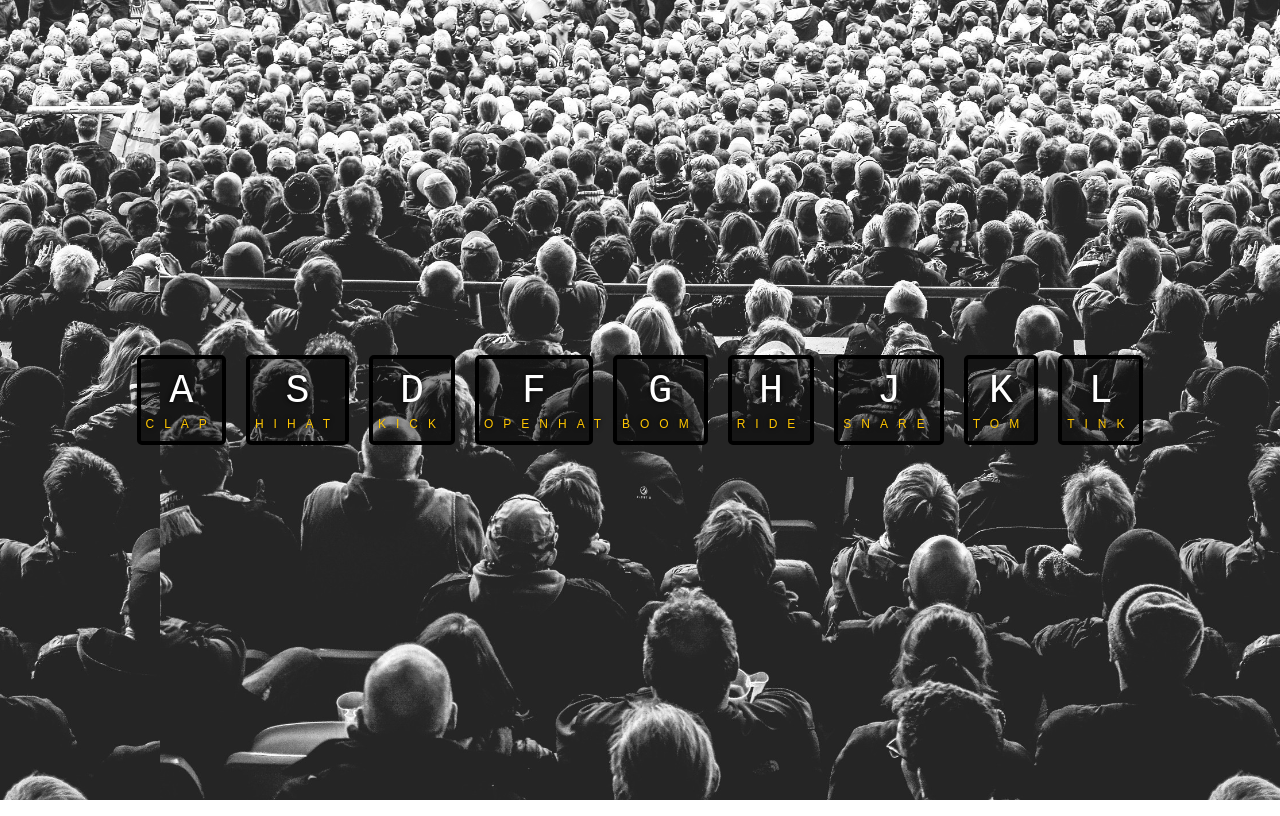
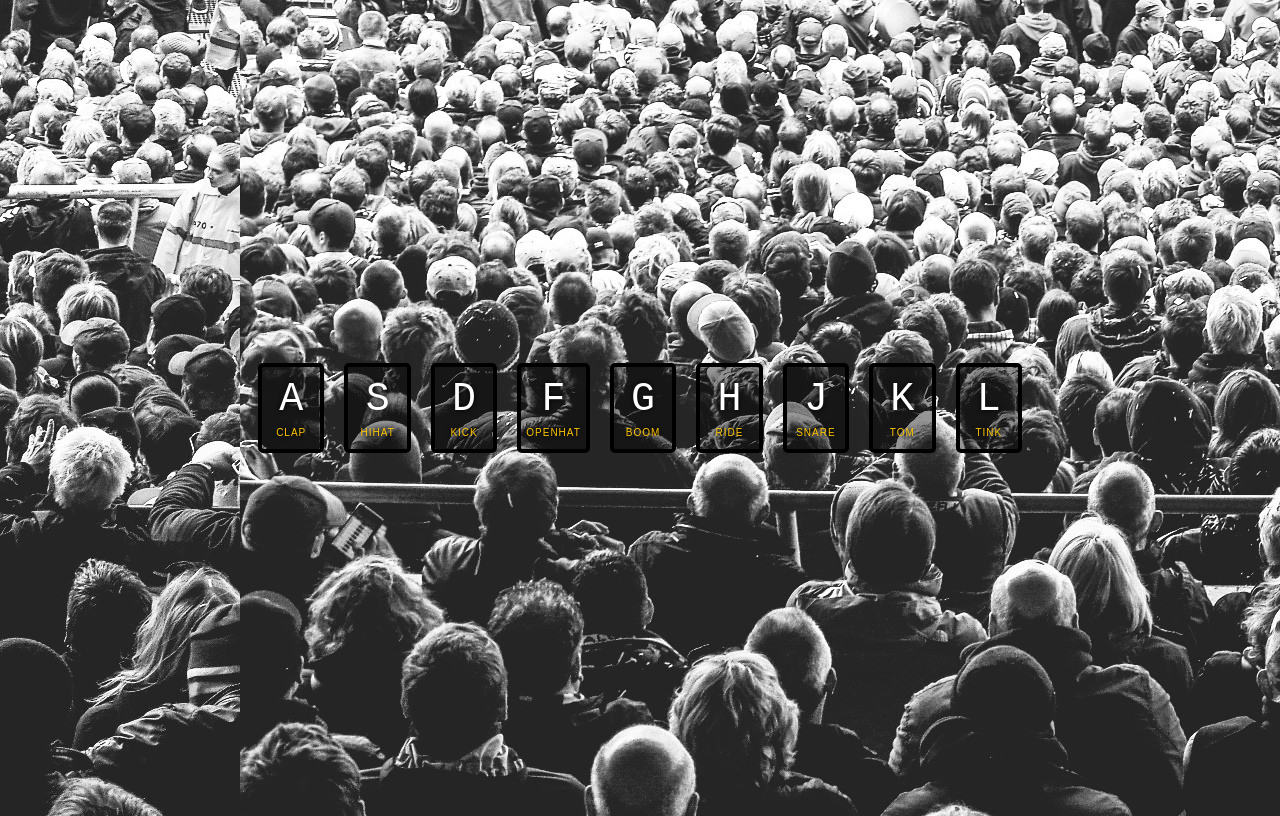
Before and after one commit to dani-reimer/JS-Drum-Kit, a plain HTML site: page index.html in a window 1280 px wide. Drawn offline with Linux system fonts and the light colour scheme.

Commit message:
Updated style.css

```diff
--- a/src/style.css
+++ b/src/style.css
@@ -1,13 +1,11 @@
 html {
   background-image: url("./background.jpeg");
-  background-size: cover;
   font-size: 10px;
-  max-width: 960px;
+  max-width: 800px;
+  margin: 0 auto;
 }
 
-body,
-html {
-  margin: 0 auto;
+body {
   padding: 0;
   font-family: sans-serif;
 }
@@ -46,8 +44,8 @@ kbd {
 }
 
 .sound {
-  font-size: 1.2rem;
+  font-size: 1rem;
   text-transform: uppercase;
-  letter-spacing: 1rem;
+  letter-spacing: 0.1rem;
   color: #ffc600;
 }
```
